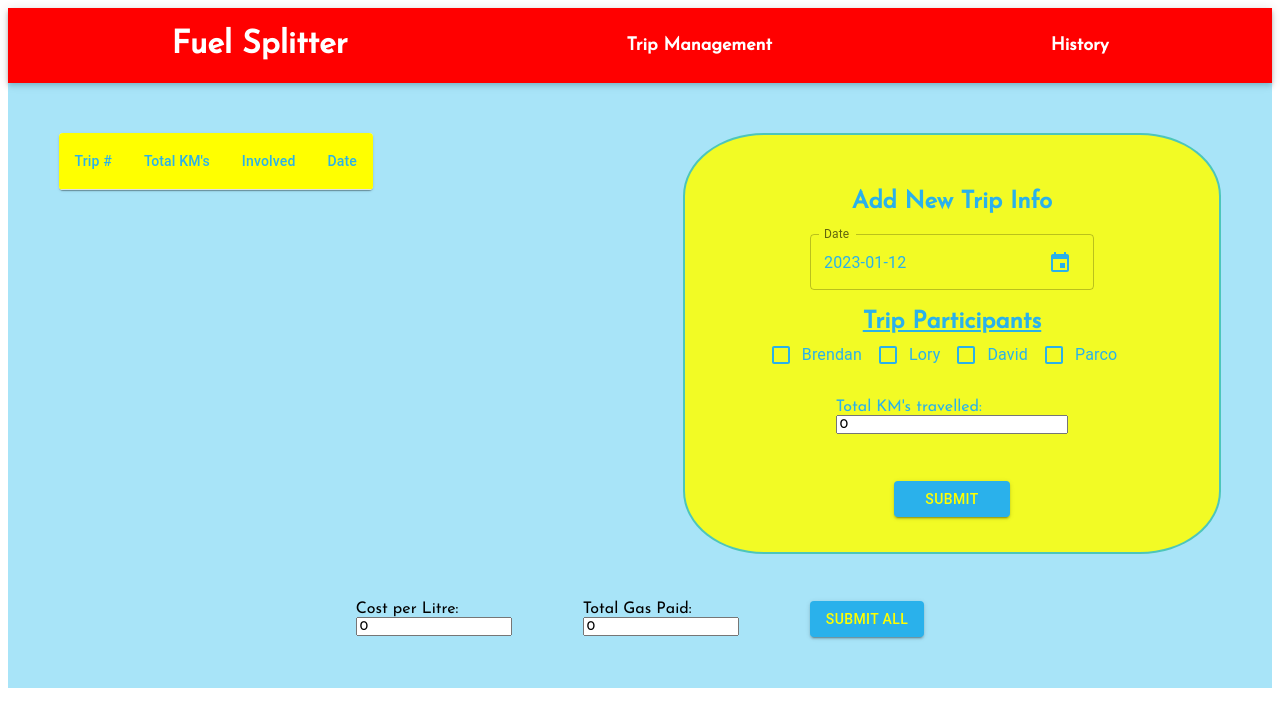
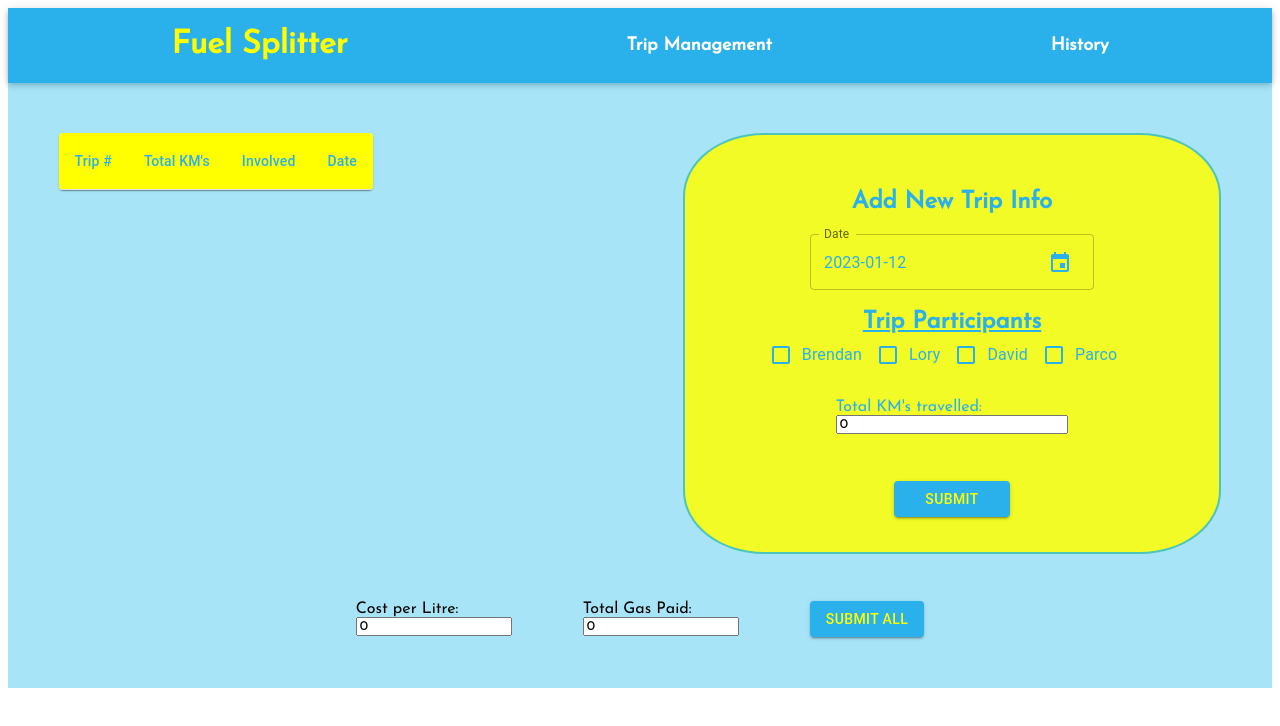
Before and after one commit to woobrendan/Fuel_Splitter, a React (Create React App) app in the folder fuel_splitter/: page / in a window 1280 px wide. Shown: the top 726 px of the page. Built offline with nearby package versions, Linux system fonts and the light colour scheme.

Commit message:
target appbar root, give background color and color

```diff
--- a/fuel_splitter/src/Styles/navBar.scss
+++ b/fuel_splitter/src/Styles/navBar.scss
@@ -1,4 +1,8 @@
 .nav-bar {
+  .MuiAppBar-root {
+    background-color: #2ab1eb;
+    color: yellow;
+  }
   .navbar-links {
     width: 100%;
     display: flex;
```
